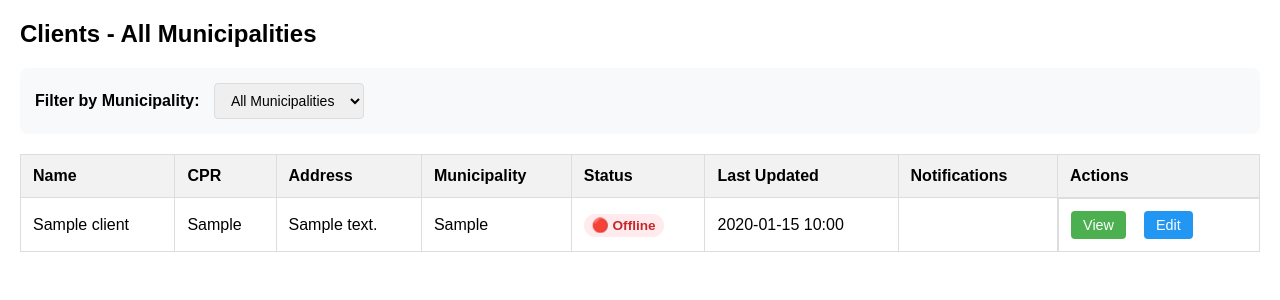
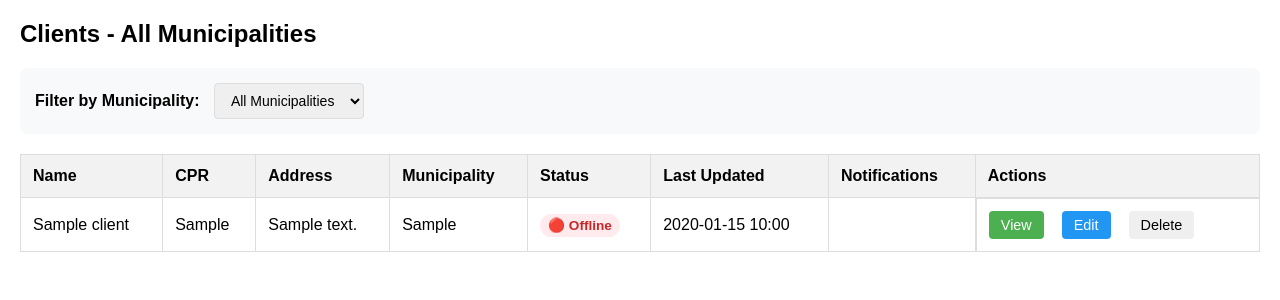
Before and after one commit to R-Hussein/health, a Flask app: page / in a window 1280 px wide. Shown: the part 58-358 px from the top of the page. Run offline with Flask 3, Linux system fonts and the light colour scheme; a user stored in the database is signed in; tables that the repository leaves empty hold one stand-in row (values such as "Sample post"); some libraries are stand-ins or nearby versions.

Commit message:
add delete client functionality

```diff
--- a/server.py
+++ b/server.py
@@ -739,7 +739,6 @@ def sync_changes():
         db.session.rollback()
         return jsonify({'status': 'error', 'message': str(e)}), 500
 
-# Add these routes after the existing medicine endpoints
 
 # Server-side medicine management page
 @app.route('/client/<int:client_id>/manage_medicines')
@@ -754,6 +753,37 @@ def manage_client_medicines(client_id):
     return render_template('manage_medicines.html',
                          client=client,
                          medicines=medicines)
+
+# --- DELETE CLIENT (with cascade-like cleanup) ---
+@app.post('/client/<int:client_id>/delete')
+@login_required
+def delete_client(client_id):
+    client = Client.query.get_or_404(client_id)
+
+    # Access control: same municipality or admin
+    if client.municipality != current_user.municipality and not current_user.is_admin:
+        flash("Access denied", "error")
+        return redirect(url_for('dashboard'))
+
+    try:
+        # Remove related data first (FKs aren't declared with cascade here)
+        Medicine.query.filter_by(client_id=client.id).delete()
+        MedTime.query.filter_by(client_id=client.id).delete()
+        Reminder.query.filter_by(client_id=client.id).delete()
+        Notification.query.filter_by(client_id=client.id).delete()
+        Visit.query.filter_by(client_id=client.id).delete()
+
+        # Finally remove the client
+        db.session.delete(client)
+        db.session.commit()
+        flash("Client deleted successfully.", "success")
+    except Exception as e:
+        db.session.rollback()
+        flash(f"Error deleting client: {e}", "error")
+
+    return redirect(url_for('dashboard'))
+
+
 
 # Add medicine from server UI
 @app.route('/client/<int:client_id>/medicines/add', methods=['GET', 'POST'])
--- a/templates/dashboard.html
+++ b/templates/dashboard.html
@@ -72,6 +72,13 @@
             <td class="actions">
                 <a href="{{ url_for('client_detail', client_id=client.id) }}" class="btn btn-view">View</a>
                 <a href="{{ url_for('edit_client', client_id=client.id) }}" class="btn btn-edit">Edit</a>
+                <form method="POST"
+                      action="{{ url_for('delete_client', client_id=client.id) }}"
+                      class="inline delete-form"
+                      onsubmit="return confirm('Are you sure you want to delete {{ client.name }} (CPR: {{ client.cpr }})? This cannot be undone.');">
+                  <button type="submit" class="btn btn-danger btn-sm">Delete</button>
+                </form>
+
             </td>
         </tr>
         {% else %}
```
